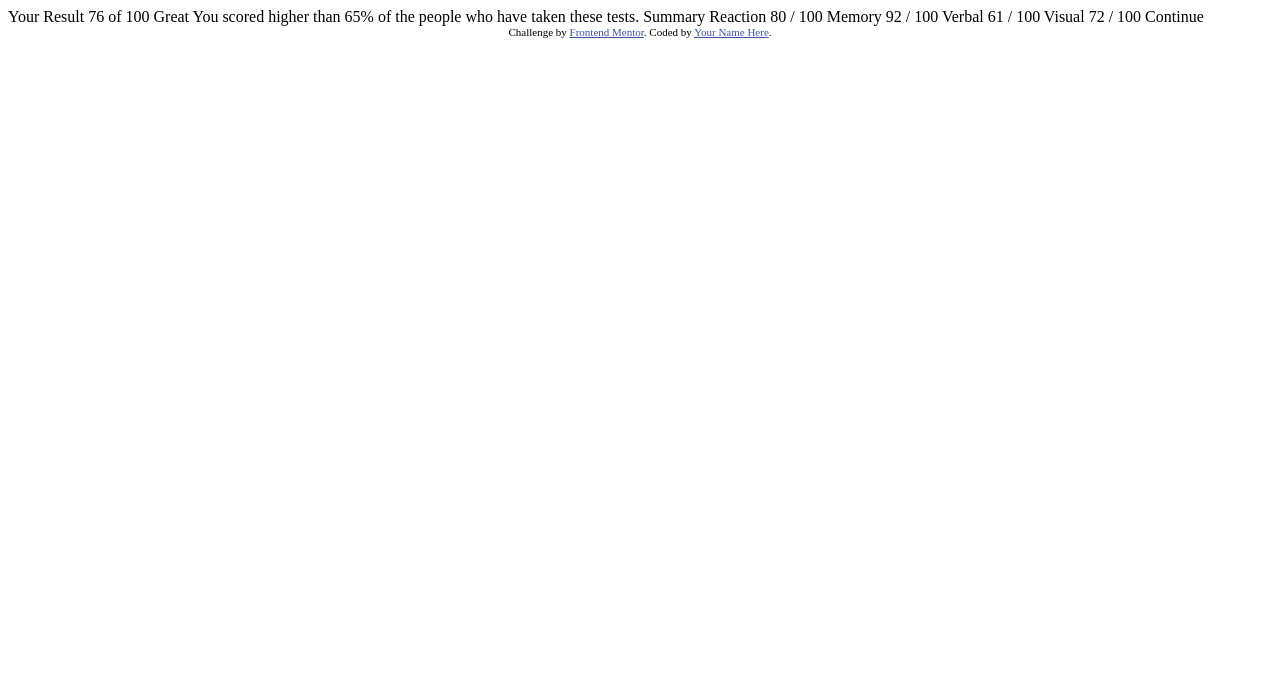
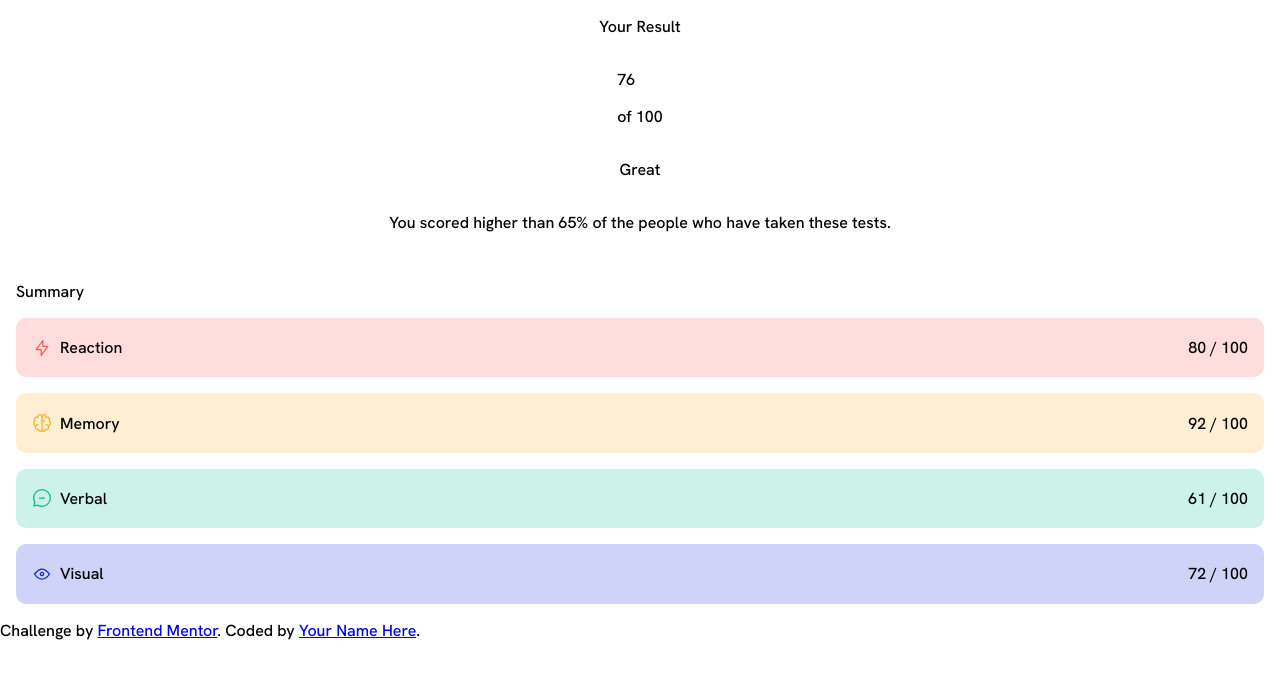
Before and after one commit to jakegodsall/results-summary-component-frontend-practice, a plain HTML site: page index.html in a window 1280 px wide. Drawn offline with Linux system fonts and the light colour scheme.

Commit message:
created basic HTML structure and added styles to summary components

```diff
--- a/index.html
+++ b/index.html
@@ -1,47 +1,66 @@
 <!DOCTYPE html>
 <html lang="en">
     <head>
-  <meta charset="UTF-8">
-  <meta name="viewport" content="width=device-width, initial-scale=1.0"> <!-- displays site properly based on user's device -->
+        <meta charset="UTF-8" />
+        <meta name="viewport" content="width=device-width, initial-scale=1.0" />
+        <!-- displays site properly based on user's device -->
 
-  <link rel="icon" type="image/png" sizes="32x32" href="./assets/images/favicon-32x32.png">
+        <link rel="icon" type="image/png" sizes="32x32" href="./assets/images/favicon-32x32.png" />
 
         <title>Frontend Mentor | Results summary component</title>
 
-  <!-- Feel free to remove these styles or customise in your own stylesheet 👍 -->
-  <style>
-    .attribution { font-size: 11px; text-align: center; }
-    .attribution a { color: hsl(228, 45%, 44%); }
-  </style>
+        <link rel="stylesheet" href="styles.css" />
     </head>
     <body>
-
-  Your Result
-  76
-  of 100
-
-  Great
-  You scored higher than 65% of the people who have taken these tests.
-
-  Summary
-
-  Reaction
-  80 / 100
-
-  Memory
-  92 / 100
-
-  Verbal
-  61 / 100
-
-  Visual
-  72 / 100
-
-  Continue
+        <main class="main-container">
+            <div class="results-section">
+                <p>Your Result</p>
+                <div>
+                    <p>76</p>
+                    <p>of 100</p>
+                </div>
+                <p>Great</p>
+                <p>You scored higher than 65% of the people who have taken these tests.</p>
+            </div>
+            <div class="summary-section">
+                <p>Summary</p>
+                <div class="score-card-grid">
+                    <div class="score-card reaction">
+                        <div class="score-card__title">
+                            <img src="./assets/images/icon-reaction.svg" alt="reaction" />
+                            <p>Reaction</p>
+                        </div>
+                        <p><span>80</span> / 100</p>
+                    </div>
+                    <div class="score-card memory">
+                        <div class="score-card__title">
+                            <img src="./assets/images/icon-memory.svg" alt="memory" />
+                            <p>Memory</p>
+                        </div>
+                        <p><span>92</span> / 100</p>
+                    </div>
+                    <div class="score-card verbal">
+                        <div class="score-card__title">
+                            <img src="./assets/images/icon-verbal.svg" alt="verbal" />
+                            <p>Verbal</p>
+                        </div>
+                        <p><span>61</span> / 100</p>
+                    </div>
+                    <div class="score-card visual">
+                        <div class="score-card__title">
+                            <img src="./assets/images/icon-visual.svg" alt="visual" />
+                            <p>Visual</p>
+                        </div>
+                        <p><span>72</span> / 100</p>
+                    </div>
+                </div>
+            </div>
+        </main>
 
         <div class="attribution">
-    Challenge by <a href="https://www.frontendmentor.io?ref=challenge" target="_blank">Frontend Mentor</a>.
-    Coded by <a href="#">Your Name Here</a>.
+            Challenge by
+            <a href="https://www.frontendmentor.io?ref=challenge" target="_blank">Frontend Mentor</a
+            >. Coded by <a href="#">Your Name Here</a>.
         </div>
     </body>
 </html>
--- /dev/null
+++ b/styles.css
@@ -0,0 +1,59 @@
+@import url('https://fonts.googleapis.com/css2?family=Hanken+Grotesk:wght@500;700;800&display=swap');
+
+:root {
+    box-sizing: border-box;
+    font-family: 'Hanken Grotesk', sans-serif;
+}
+
+body {
+    margin: 0;
+}
+
+.results-section {
+    display: flex;
+    flex-direction: column;
+    align-items: center;
+}
+
+.summary-section {
+    padding: 1rem;
+}
+
+.score-card-grid {
+    display: grid;
+    grid-template-columns: 1fr;
+    grid-template-rows: repeat(4, 1fr);
+    gap: 1rem;
+}
+
+.score-card {
+    display: flex;
+    justify-content: space-between;
+    border-radius: 10px;
+    padding: 0.2rem 1rem;
+}
+
+.score-card__title {
+    display: flex;
+    align-items: center;
+}
+
+.score-card__title img {
+    margin-right: 0.5rem;
+}
+
+.reaction {
+    background-color: hsla(0, 100%, 67%, 0.2);
+}
+
+.memory {
+    background-color: hsla(39, 100%, 56%, 0.2);
+}
+
+.verbal {
+    background-color: hsla(166, 100%, 37%, 0.2);
+}
+
+.visual {
+    background-color: hsla(234, 85%, 45%, 0.2);
+}
```
Lines whose indentation alone changed are shown as unchanged.
